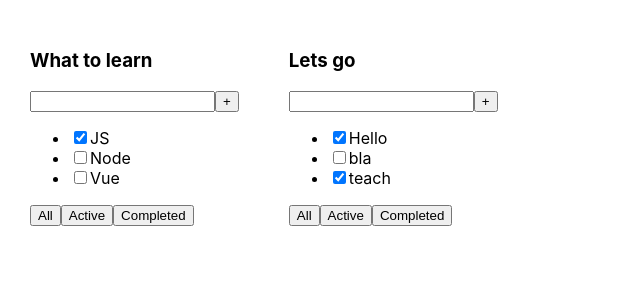
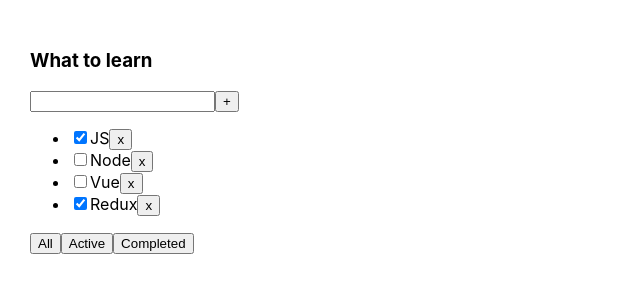
Before and after one commit to SHDGMSQ/todo_client, a React (Create React App) app: page / in a window 1280 px wide. Shown: the top 300 px of the page, without its empty margins (0-640 px from the left). Built offline with nearby package versions, Linux system fonts and the light colour scheme.

Commit message:
using map, callbacks

```diff
--- a/src/App.tsx
+++ b/src/App.tsx
@@ -1,26 +1,43 @@
-import React from 'react';
+import React, {useState} from 'react';
 import './App.css';
-import {Todolist} from './Todolist';
+import {TaskType, Todolist} from './Todolist';
+
+//types
+export type FilterValuesType = 'all' | 'active' | 'completed'
 
 const App = () => {
 
-    const task1 = [
+    const [tasks, setTasks] = useState<TaskType[]>([
         {id: 1, title: 'JS', isDone: true},
         {id: 2, title: 'Node', isDone: false},
         {id: 3, title: 'Vue', isDone: false},
-    ]
+        {id: 4, title: 'Redux', isDone: true},
+    ]);
+    const [filter, setFilter] = useState<FilterValuesType>('all');
 
-    const task2 = [
-        {id: 1, title: 'Hello', isDone: true},
-        {id: 2, title: 'bla', isDone: false},
-        {id: 3, title: 'teach', isDone: true},
-    ]
+    let tasksForTodolist = tasks;
 
+    const removeTask = (id: number) => {
+        setTasks(tasks.filter(f => f.id !== id));
+    };
+    const changeFilter = (value: FilterValuesType) => {
+        setFilter(value);
+    };
+    if (filter === 'active') {
+        tasksForTodolist = tasks.filter(f => !f.isDone);
+    }
+    if (filter === 'completed') {
+        tasksForTodolist = tasks.filter(f => f.isDone);
+    }
 
     return (
-        <div className='App'>
-            <Todolist title='What to learn' tasks={task1}/>
-            <Todolist title='Lets go' tasks={task2}/>
+        <div className="App">
+            <Todolist
+                title="What to learn"
+                tasks={tasksForTodolist}
+                removeTask={removeTask}
+                changeFilter={changeFilter}
+            />
         </div>
     );
 };
--- a/src/Todolist.tsx
+++ b/src/Todolist.tsx
@@ -1,6 +1,8 @@
-import React from 'react';
+import React, {MouseEventHandler} from 'react';
+import {FilterValuesType} from './App';
 
-type TaskType = {
+//types
+export type TaskType = {
     id: number
     title: string
     isDone: boolean
@@ -8,24 +10,54 @@
 type TodolistType = {
     title: string
     tasks: TaskType[]
+    removeTask: (id: number) => void
+    changeFilter: (value: FilterValuesType) => void
 }
 
-export const Todolist = (props: TodolistType) => {
+export const Todolist: React.FC<TodolistType> = (
+    {
+        title,
+        tasks,
+        removeTask,
+        changeFilter,
+    }) => {
+
+    const removeTaskHandler = (id: number) => removeTask(id);
+    const changeFilterAllHandler = () => changeFilter('all');
+    const changeFilterActiveHandler = () => changeFilter('active');
+    const changeFilterCompletedHandler = () => changeFilter('completed');
+
     return (
         <div>
-            <h3>{props.title}</h3>
+            <h3>{title}</h3>
             <div>
                 <input/>
                 <button>+</button>
             </div>
             <ul>
-                <li><input type="checkbox" checked={props.tasks[0].isDone}/><span>{props.tasks[0].title}</span></li>
-                <li><input type="checkbox" checked={props.tasks[1].isDone}/><span>{props.tasks[1].title}</span></li>
-                <li><input type="checkbox" checked={props.tasks[2].isDone}/><span>{props.tasks[2].title}</span></li>
+                {
+                    tasks.map((m, i) => {
+
+                            const removeTaskCallback = () => removeTaskHandler(m.id);
+
+                            return (
+                                <li key={i}>
+                                    <input
+                                        type="checkbox"
+                                        checked={m.isDone}
+                                    />
+                                    <span>{m.title}</span>
+                                    <button onClick={removeTaskCallback}>x
+                                    </button>
+                                </li>
+                            );
+                        }
+                    )
+                }
             </ul>
-            <button>All</button>
-            <button>Active</button>
-            <button>Completed</button>
+            <button onClick={changeFilterAllHandler}>All</button>
+            <button onClick={changeFilterActiveHandler}>Active</button>
+            <button onClick={changeFilterCompletedHandler}>Completed</button>
         </div>
     );
 };
```
